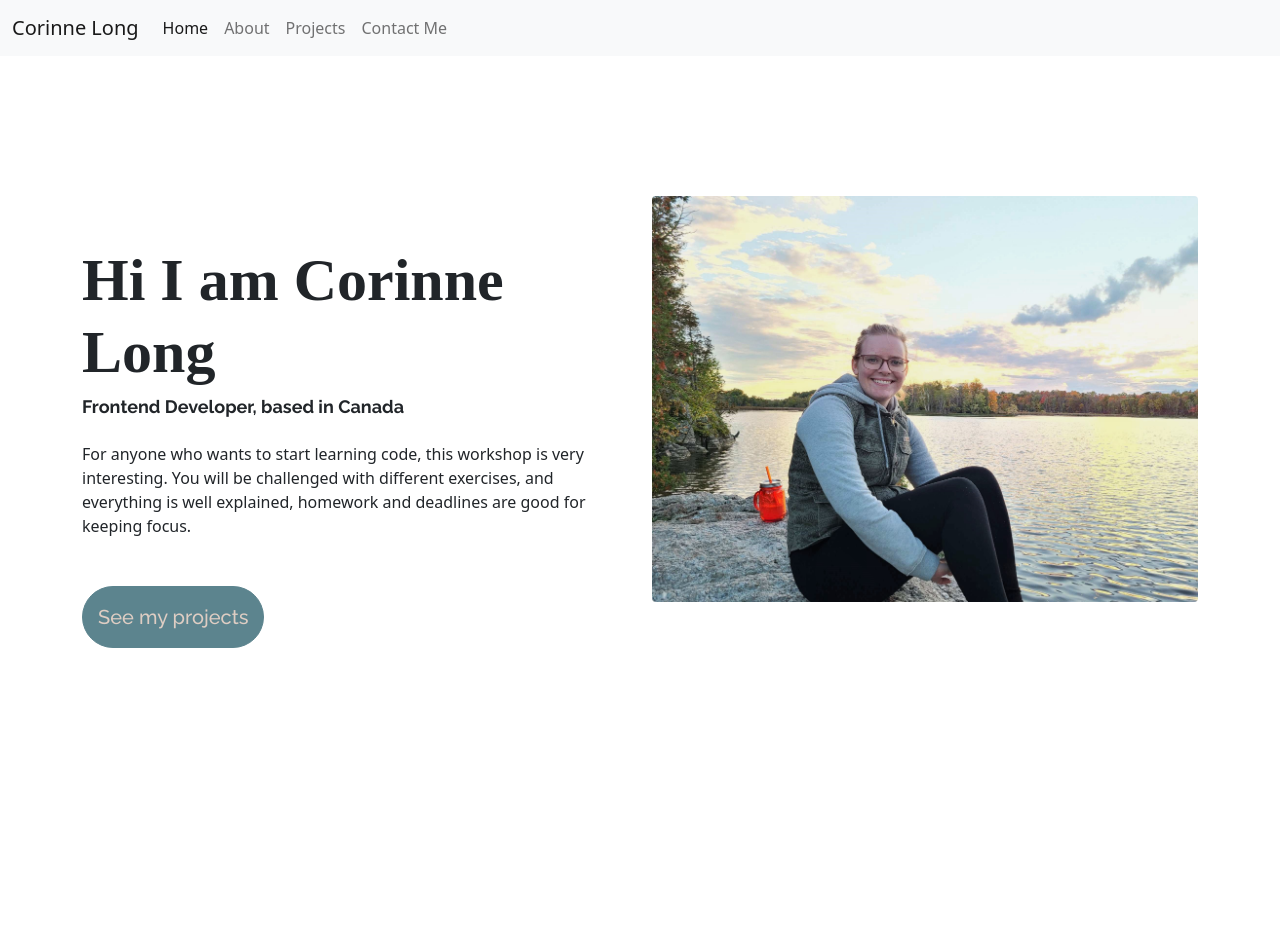
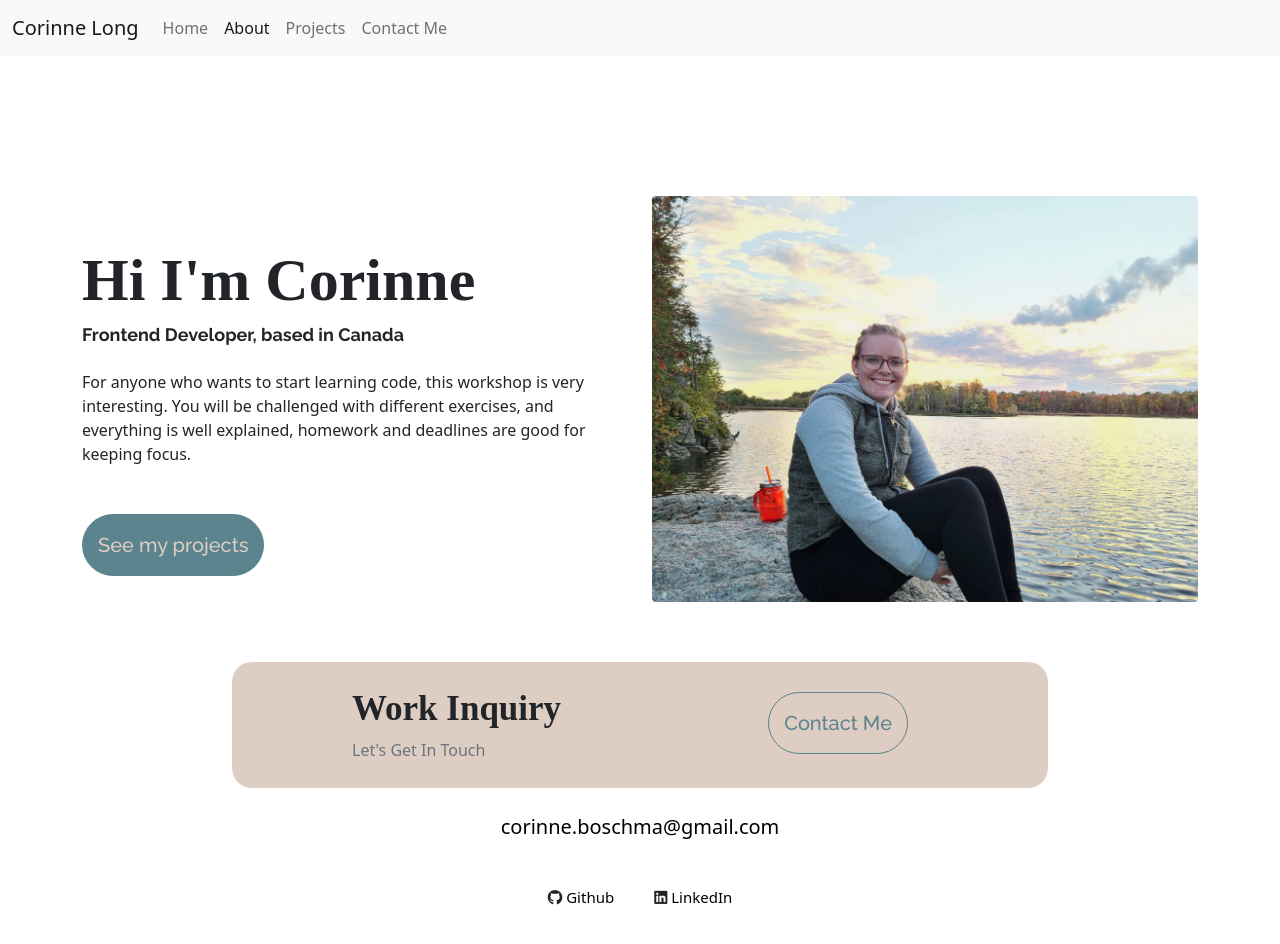
Before and after one commit to boschmac/project-responsive, a plain HTML site: page about.html in a window 1280 px wide. Before the commit the page ends 800 px from the top, so only its background shows below. Drawn offline with nearby package versions, Linux system fonts and the light colour scheme.

Commit message:
SEO optimization

```diff
--- a/about.html
+++ b/about.html
@@ -4,7 +4,8 @@
     <meta charset="UTF-8">
     <meta http-equiv="X-UA-Compatible" content="IE=edge">
     <meta name="viewport" content="width=device-width, initial-scale=1.0">
-    <title>Corinne Long - Front-end developer</title>
+    <meta name="description" content="About Corinne Long, a Canadian front-end developer">
+    <title>About Corinne Long - Canadian Front-end Developer</title>
     <link href="https://cdn.jsdelivr.net/npm/bootstrap@5.1.3/dist/css/bootstrap.min.css" rel="stylesheet" integrity="sha384-1BmE4kWBq78iYhFldvKuhfTAU6auU8tT94WrHftjDbrCEXSU1oBoqyl2QvZ6jIW3" crossorigin="anonymous">
     <link rel="preconnect" href="https://fonts.googleapis.com">
     <link rel="preconnect" href="https://fonts.gstatic.com" crossorigin>
@@ -16,16 +17,16 @@
 <body>
   <nav class="navbar navbar-expand-lg navbar-light bg-light">
     <div class="container-fluid">
-      <a class="navbar-brand" href="/">Corinne Long</a>
+      <a class="navbar-brand" href="/" title="Homepage">Corinne Long</a>
       <button class="navbar-toggler" type="button" data-bs-toggle="collapse" data-bs-target="#navbarNavAltMarkup" aria-controls="navbarNavAltMarkup" aria-expanded="false" aria-label="Toggle navigation">
         <span class="navbar-toggler-icon"></span>
       </button>
       <div class="collapse navbar-collapse" id="navbarNavAltMarkup">
         <div class="navbar-nav">
-          <a class="nav-link active" aria-current="page" href="/">Home</a>
-          <a class="nav-link" href="about.html">About</a>
-          <a class="nav-link" href="/work.html">Projects</a>
-          <a class="nav-link" href="/contact.html">Contact Me</a>
+          <a class="nav-link " aria-current="page" href="/" title="Homepage"> Home</a>
+          <a class="nav-link active" href="about.html" title="About Corinne">About</a>
+          <a class="nav-link" href="/work.html" title="Corinne's Projects">Projects</a>
+          <a class="nav-link" href="/contact.html" title="Contact Corinne">Contact Me</a>
         </div>
       </div>
     </div>
@@ -33,15 +34,44 @@
   <div class="content-container container">
     <div class="row">
       <div class="col-lg-6">
-      <h1 class="mt-5">Hi I am Corinne Long</h1>
+      <h1 class="mt-5">Hi I'm Corinne</h1>
       <h2 class="mb-4">Frontend Developer, based in Canada</h2>
       <p class="mb-5"> For anyone who wants to start learning code, this workshop is very interesting. You will be challenged with different exercises, and everything is well explained, homework and deadlines are good for keeping focus.</p>
-      <a href="" class="secondary-button btn mb-4">See my projects</a>
+      <a href="/work.html" class="secondary-button btn mb-4" title="Corinne's Projects">See my projects</a>
       </div>
       <div class="col-lg-6">
-      <img src="/images/corinne.jpeg" alt class="img-fluid rounded"> </img>
+      <img src="/images/corinne.jpeg" alt="Corinne at Charleston Lake" class="img-fluid rounded"> </img>
       </div>
     </div>
+    <footer>
+      <div class="contact-box d-flex justify-content-between d-none d-lg-flex">
+        <div>
+      <h3 class="mt-3">
+        Work Inquiry
+      </h3>
+      <p class="text-muted">
+        Let's Get In Touch
+      </p>
+    </div>
+    <div>
+      <a href="/contact.html" class="btn primary-button" title="Contact Corinne"> Contact Me </a>
+    </div>
+    </div>
+    <div class="mt-4">
+      <div class="d-flex justify-content-center">
+      <a href="mailto:corinne.boschma@gmail.com" class="email-link" title="Email Corinne">corinne.boschma@gmail.com</a>
+    </div>
+    <div class="social-links d-flex justify-content-center mt-4">
+      <div class="footer-link">
+      <i class="fab fa-github"></i>
+      <a href="https://github.com/boschmac" target="_blank" title="Corinne's GitHub"> Github </a></div>
+      <div class="footer-link">
+      <i class="fab fa-linkedin"></i>
+      <a href="https://www.linkedin.com/in/corinne-l-083a6889/" target="_blank" title="Corinne's LinkedIn"> LinkedIn</a>
+    </div>
+    </div>
+    </div>
+    </footer>
   </div>
 </body>
 </html>
--- a/styles/portfolio.css
+++ b/styles/portfolio.css
@@ -14,7 +14,7 @@ h1, h2, h3, h4, h5, h6 {
 .hero {
   background-color: var(--secondary-color);
   color: #1d2323;
-  padding: 140px;
+  padding: 80px;
 }
 
 .hero h1{
@@ -67,7 +67,7 @@ footer .contact-box {
   padding: 10px 120px;
 }
 
-footer .contact-box h4 {
+footer .contact-box h3 {
 font-size: 35px;
 }
 footer .contact-box p {
```
Also changed, not shown: contact.html (+26 -9 lines), index.html (+15 -14 lines), work.html (+38 -8 lines), images/crochet.png, images/weather.png.
